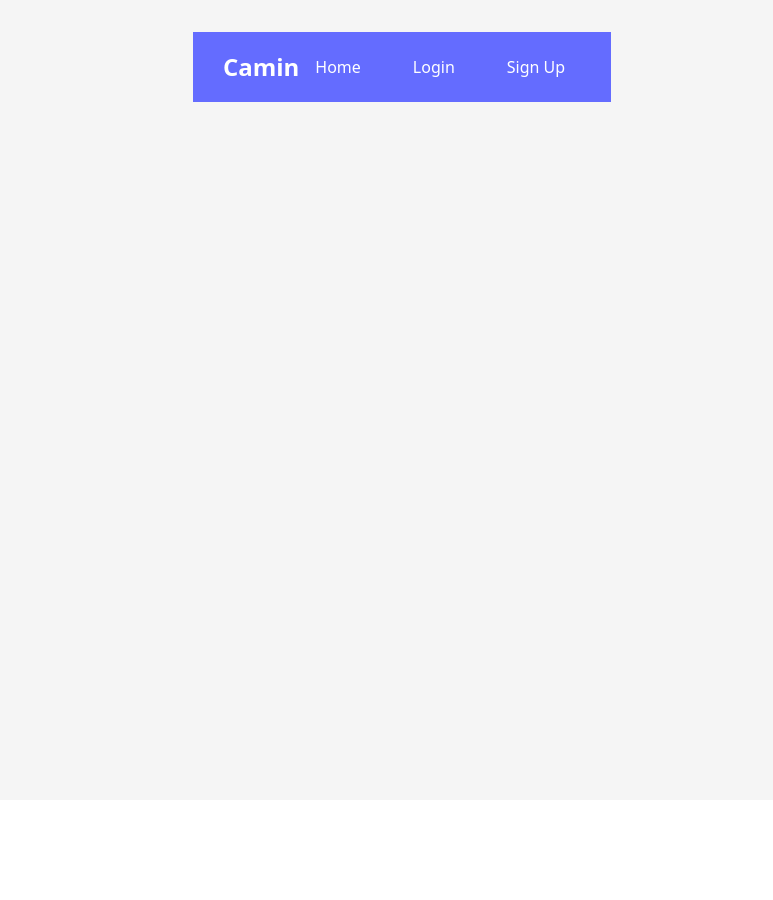
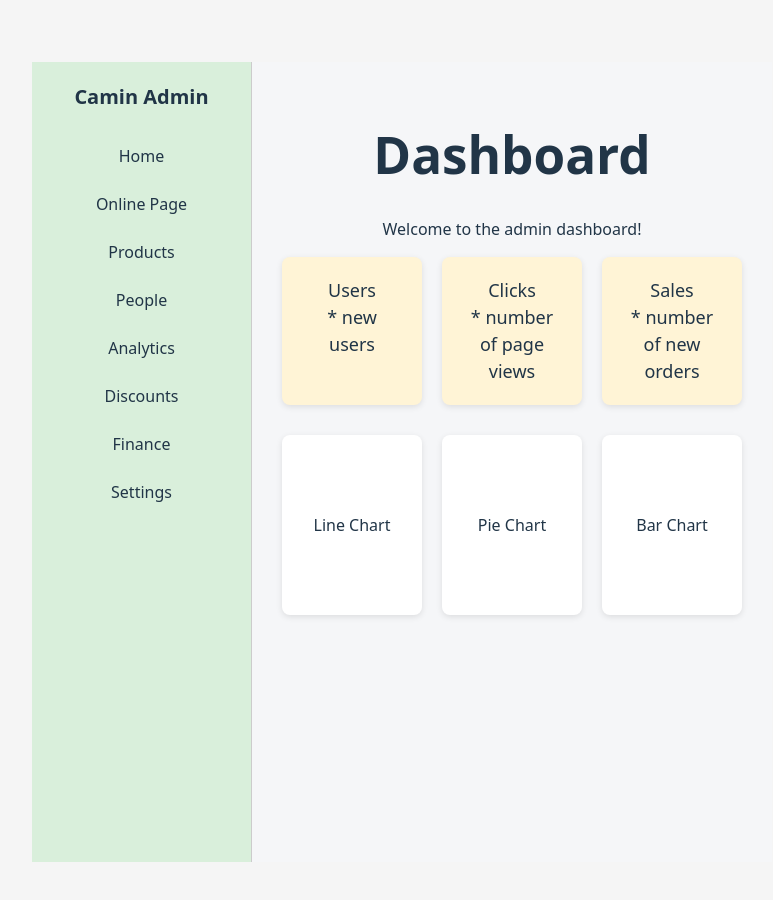
Before and after one commit to Mortalfrank/Camin-Front-End, a React app in the folder frontend/: page /admin in a window 1280 px wide. Shown: the top 900 px of the page, without its empty margins (238-1011 px from the left). Before the commit the page ends 800 px from the top, so only its background shows below. Built offline with nearby package versions, Linux system fonts and the light colour scheme; no server answers; the HTML template or start-up script is replaced by a standard one.

Commit message:
CWA-40 Simple admin dashboard layout

```diff
--- a/frontend/src/App.tsx
+++ b/frontend/src/App.tsx
@@ -5,13 +5,16 @@ import Home from './pages/Home';
 import Login from './pages/Login';
 import SignUp from './pages/SignUp';
 import AdminLogin from './admin/AdminLogin';
+import AdminLayout from './admin/AdminLayout';
+import AdminDashboard from './admin/AdminDashboard';
+
 import './App.css';
 
 function AppLayout() {
   const location = useLocation();
 
   // The path of the navigation bar is not displayed
-  const hideNavbarRoutes = ['/admin/login'];
+  const hideNavbarRoutes = ['/admin/login','/admin'];
 
   const shouldHideNavbar = hideNavbarRoutes.includes(location.pathname);
 
@@ -27,6 +30,10 @@ function AppLayout() {
 
           {/* Admin */}
           <Route path="/admin/login" element={<AdminLogin />} />
+          {/* Admin Layout 包裹所有后台页面 */}
+          <Route path="/admin" element={<AdminLayout />}>
+            <Route index element={<AdminDashboard />} />  {/* /admin 首页 → Dashboard */}
+          </Route>
         </Routes>
       </main>
     </>
--- /dev/null
+++ b/frontend/src/admin/AdminDashboard.css
@@ -0,0 +1,76 @@
+/* Layout */
+.admin-layout {
+  display: flex;
+  min-height: 100vh;
+  background: #f5f6f8;
+}
+
+.admin-sidebar {
+  width: 220px;
+  background: #d9efdb;
+  padding: 20px 0;
+  border-right: 1px solid #ccc;
+}
+
+.sidebar-logo {
+  text-align: center;
+  font-weight: bold;
+  margin-bottom: 20px;
+  font-size: 20px;
+}
+
+.sidebar-menu {
+  list-style: none;
+  padding: 0;
+}
+
+.sidebar-item {
+  padding: 12px 20px;
+  cursor: pointer;
+  transition: 0.2s;
+}
+
+.sidebar-item:hover {
+  background: #c4e8c7;
+}
+
+/* Main content */
+.admin-main {
+  flex: 1;
+  padding: 30px;
+}
+
+/* KPI boxes */
+.kpi-row {
+  display: flex;
+  gap: 20px;
+  margin-bottom: 30px;
+}
+
+.kpi-card {
+  flex: 1;
+  background: #fff4d6;
+  border-radius: 8px;
+  padding: 20px;
+  text-align: center;
+  font-size: 18px;
+  box-shadow: 0 2px 6px rgba(0,0,0,0.1);
+}
+
+/* Charts */
+.charts-placeholder {
+  display: flex;
+  gap: 20px;
+  margin-top: 20px;
+}
+
+.chart-box {
+  flex: 1;
+  background: #ffffff;
+  border-radius: 8px;
+  height: 180px;
+  display: flex;
+  align-items: center;
+  justify-content: center;
+  box-shadow: 0 2px 6px rgba(0,0,0,0.1);
+}
--- /dev/null
+++ b/frontend/src/admin/AdminDashboard.tsx
@@ -0,0 +1,20 @@
+export default function AdminDashboard() {
+  return (
+    <div className="dashboard-container">
+      <h1>Dashboard</h1>
+      <p>Welcome to the admin dashboard!</p>
+
+      <div className="kpi-row">
+        <div className="kpi-card">Users<br />* new users</div>
+        <div className="kpi-card">Clicks<br />* number of page views</div>
+        <div className="kpi-card">Sales<br />* number of new orders</div>
+      </div>
+
+      <div className="charts-placeholder">
+        <div className="chart-box">Line Chart</div>
+        <div className="chart-box">Pie Chart</div>
+        <div className="chart-box">Bar Chart</div>
+      </div>
+    </div>
+  );
+}
--- /dev/null
+++ b/frontend/src/admin/AdminLayout.tsx
@@ -0,0 +1,15 @@
+import { Outlet } from 'react-router-dom';
+import AdminSidebar from './AdminSidebar';
+import './AdminDashboard.css';
+
+export default function AdminLayout() {
+  return (
+    <div className="admin-layout">
+      <AdminSidebar />
+
+      <div className="admin-main">
+        <Outlet />
+      </div>
+    </div>
+  );
+}
--- /dev/null
+++ b/frontend/src/admin/AdminSidebar.tsx
@@ -0,0 +1,18 @@
+export default function AdminSidebar() {
+  return (
+    <div className="admin-sidebar">
+      <div className="sidebar-logo">Camin Admin</div>
+
+      <ul className="sidebar-menu">
+        <li className="sidebar-item">Home</li>
+        <li className="sidebar-item">Online Page</li>
+        <li className="sidebar-item">Products</li>
+        <li className="sidebar-item">People</li>
+        <li className="sidebar-item">Analytics</li>
+        <li className="sidebar-item">Discounts</li>
+        <li className="sidebar-item">Finance</li>
+        <li className="sidebar-item">Settings</li>
+      </ul>
+    </div>
+  );
+}
```
